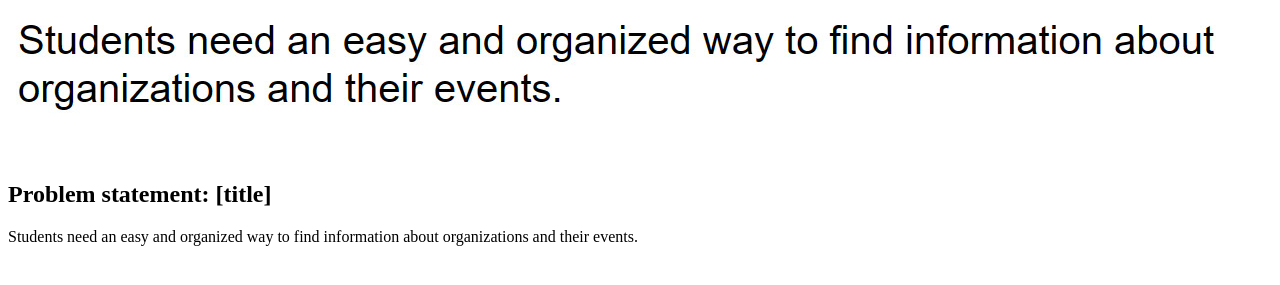
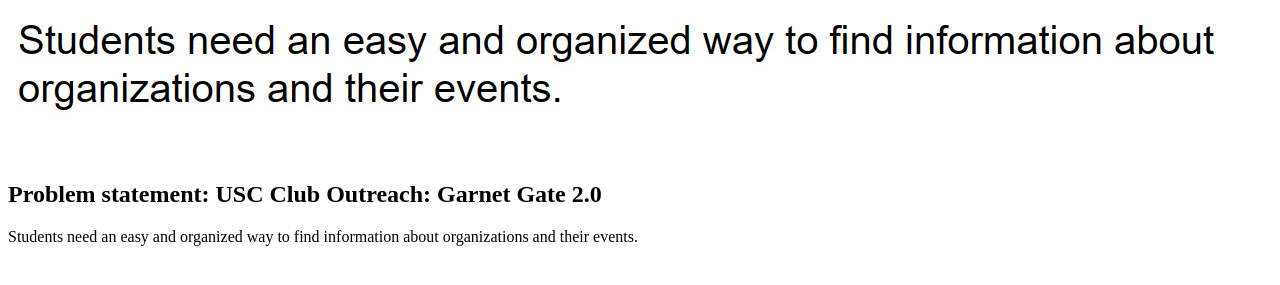
Before and after one commit to sspadaro/sspadaro.github.io, a plain HTML site: page index.html in a window 1280 px wide. Shown: the part 79-364 px from the top of the page. Drawn offline with Linux system fonts and the light colour scheme.

Commit message:
Update index.html

```diff
--- a/index.html
+++ b/index.html
@@ -8,7 +8,7 @@
     <section class="assign">
       <img src="images/problem-statement.jpg" />
       <section class="assign-det">
-        <h2>Problem statement: [title]</h2>
+        <h2>Problem statement: USC Club Outreach: Garnet Gate 2.0</h2>
         <p>
             Students need an easy and organized way to find information about organizations and their events.
         </p>
```
